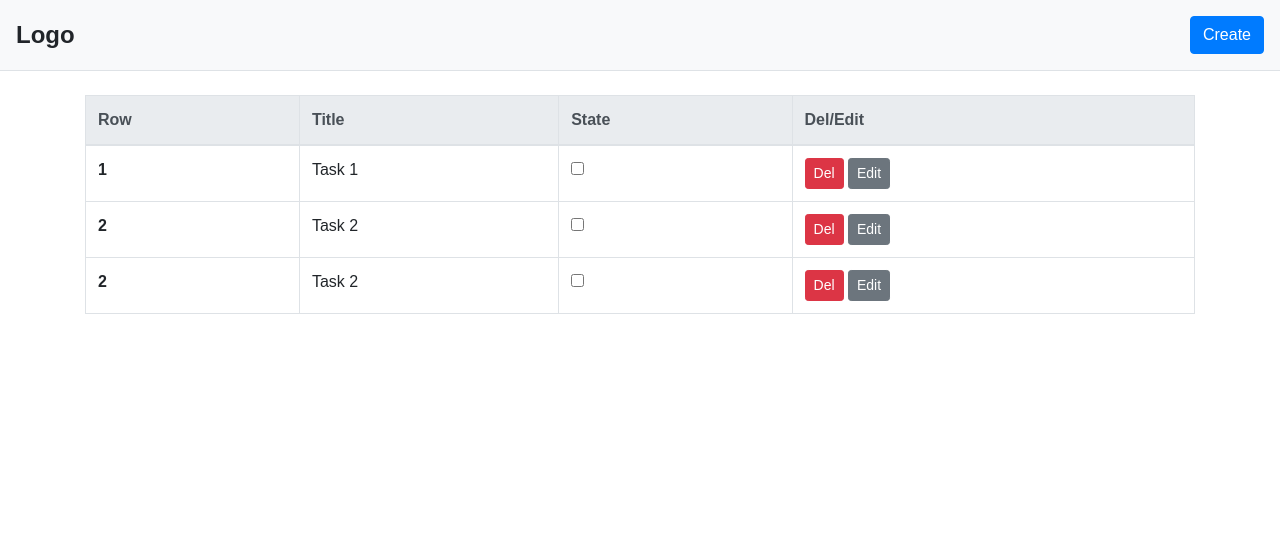
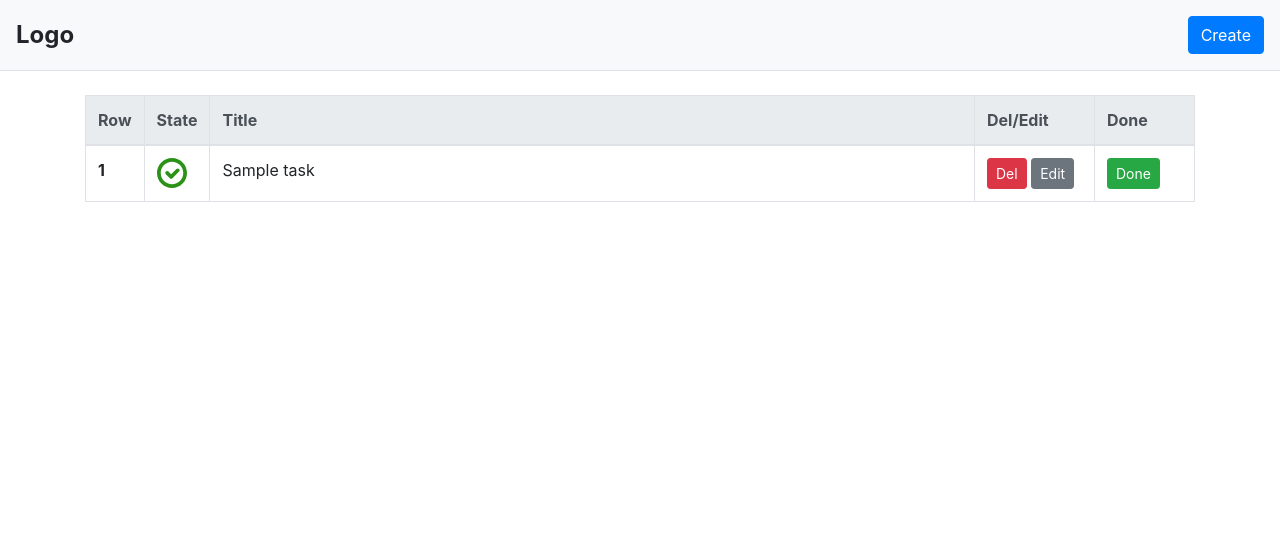
Before and after one commit to behnoudng/tick-box, a Django app: page / in a window 1280 px wide. Shown: the top 554 px of the page. Run offline with Django 4.2, Linux system fonts and the light colour scheme; tables that the repository leaves empty hold one stand-in row (values such as "Sample post"); some libraries are stand-ins or nearby versions.

Commit message:
add Done column + add icons for state column + add favicon + update models.py

```diff
--- a/static/css/style.css
+++ b/static/css/style.css
@@ -1,6 +1,8 @@
 body {
     font-family: Arial, sans-serif;
 }
+
+
 
 header .logo {
     font-size: 1.5rem;
--- a/templates/home.html
+++ b/templates/home.html
@@ -5,8 +5,9 @@
 <head>
     <meta charset="UTF-8">
     <meta name="viewport" content="width=device-width, initial-scale=1.0">
+    <link rel="icon" href="{% static 'icons/favicon.ico'%}" type="image/x-icon">
+    <link rel="stylesheet" href="{% static 'css/style.css' %}">
     <link href="https://stackpath.bootstrapcdn.com/bootstrap/4.5.2/css/bootstrap.min.css" rel="stylesheet">
-    <link rel="stylesheet" href="{% static 'css/style.css' %}">
     <title>Task Management</title>
 </head>
 <body>
@@ -21,30 +22,35 @@
                 <thead class="thead-light">
                     <tr>
                         <th scope="col">Row</th>
+                        <th scope="col">State</th>
                         <th scope="col">Title</th>
-                        <th scope="col">State</th>
                         <th scope="col">Del/Edit</th>
+                        <th scope="col">Done</th>
                     </tr>
                 </thead>
                 <tbody>
-                    <tr>
-                        <th scope="row">1</th>
-                        <td>Task 1</td>
-                        <td><input type="checkbox"></td>
-                        <td><button class="btn btn-danger btn-sm">Del</button> <button class="btn btn-secondary btn-sm">Edit</button></td>
-                    </tr>
-                    <tr>
-                        <th scope="row">2</th>
-                        <td>Task 2</td>
-                        <td><input type="checkbox"></td>
-                        <td><button class="btn btn-danger btn-sm">Del</button> <button class="btn btn-secondary btn-sm">Edit</button></td>
-                    </tr>
-                    <tr>
-                        <th scope="row">2</th>
-                        <td>Task 2</td>
-                        <td><input type="checkbox"></td>
-                        <td><button class="btn btn-danger btn-sm">Del</button> <button class="btn btn-secondary btn-sm">Edit</button></td>
-                    </tr>
+                    {% for tsk in task_list %}
+                        <tr>
+                            <th scope="row" style="width:30px;">1</th>
+                            <td style="width:30px;">
+                                {% if tsk.status %}
+                                    <img src="{% static 'icons/green-check.svg' %}" alt="green check" width="30px" heigh="30px">
+                                {% else %}
+                                    <img src="{% static 'icons/gray-circle.svg' %}" alt="green check" width="30px" heigh="30px">
+                                {% endif %}
+                            </td>
+                            <td >{{ tsk.title }}</td>
+                            <td style="width:120px;">
+                                <button class="btn btn-danger btn-sm">Del</button>
+                                <button class="btn btn-secondary btn-sm">Edit</button>
+                            </td>
+                            <td style="width:100px;">
+                                <button class="btn btn-success btn-sm">Done</button>
+
+                            </td>
+                        </tr>
+                    {% endfor %}
+
                 </tbody>
             </table>
         </main>
--- a/todo - Copy/admin.py
+++ /dev/null
@@ -1,3 +0,0 @@
-from django.contrib import admin
-
-# Register your models here.
--- a/todo - Copy/apps.py
+++ /dev/null
@@ -1,6 +0,0 @@
-from django.apps import AppConfig
-
-
-class TodoConfig(AppConfig):
-    default_auto_field = 'django.db.models.BigAutoField'
-    name = 'todo'
--- a/todo - Copy/models.py
+++ /dev/null
@@ -1,3 +0,0 @@
-from django.db import models
-
-# Create your models here.
--- a/todo - Copy/tests.py
+++ /dev/null
@@ -1,3 +0,0 @@
-from django.test import TestCase
-
-# Create your tests here.
--- a/todo - Copy/urls.py
+++ /dev/null
@@ -1,6 +0,0 @@
-from django.urls import path
-from .views import TestTemplate
-
-urlpatterns = [
-    path('', TestTemplate.as_view(), name='test_template')
-]
--- a/todo - Copy/views.py
+++ /dev/null
@@ -1,5 +0,0 @@
-from django.shortcuts import render
-from django.views.generic import TemplateView
-
-class TestTemplate(TemplateView):
-    template_name = 'home.html'
--- a/todo/admin.py
+++ b/todo/admin.py
@@ -1,3 +1,4 @@
 from django.contrib import admin
+from .models import Task
 
-# Register your models here.
+admin.site.register(Task)
--- a/todo/models.py
+++ b/todo/models.py
@@ -1,3 +1,8 @@
 from django.db import models
 
-# Create your models here.
+class Task(models.Model):
+    title = models.CharField(max_length=50)
+    status = models.BooleanField(default=False)
+
+    def __str__(self):
+        return self.title[:25]
--- a/todo/views.py
+++ b/todo/views.py
@@ -1,5 +1,7 @@
 from django.shortcuts import render
-from django.views.generic import TemplateView
+from django.views.generic import TemplateView, ListView
+from .models import Task
 
-class TestTemplate(TemplateView):
+class TestTemplate(ListView):
+    model = Task
     template_name = 'home.html'
```
Also changed, not shown: project-tasks.txt (added, +9 -0 lines), static/icons/gray-circle.svg (added), static/icons/green-check.svg (added), todo - Copy/__init__.py (deleted), todo - Copy/migrations/__init__.py (deleted), todo/migrations/0001_initial.py (added).
